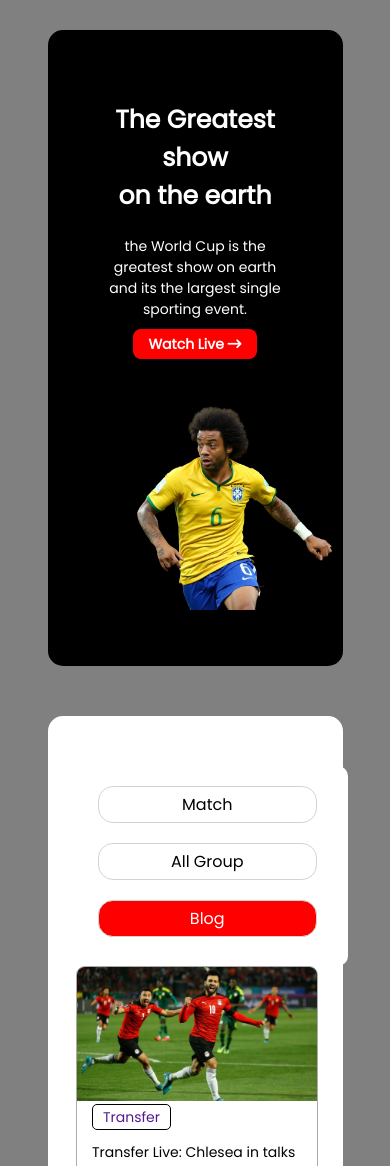
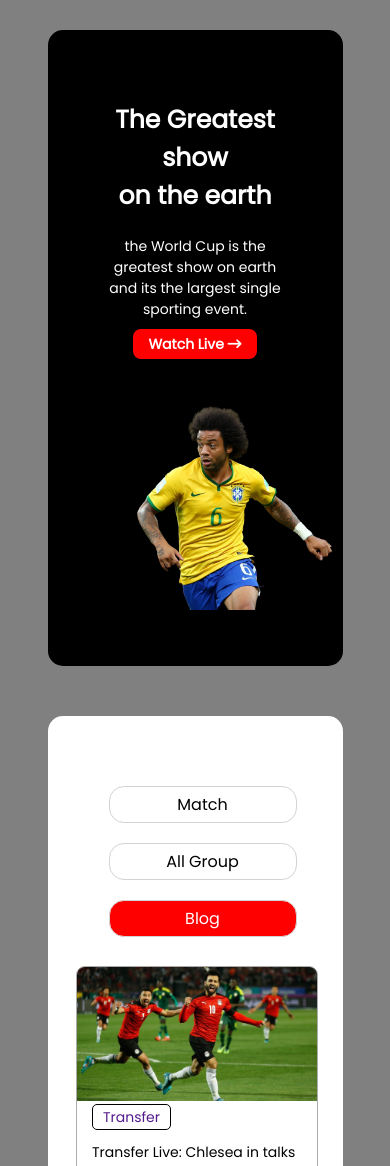
Before and after one commit to Sumankdatta/world-cup-football, a plain HTML site: page index.html in a window 390 px wide. Shown: the top 1166 px of the page. Drawn offline with Linux system fonts and the light colour scheme.

Commit message:
mobile-media

```diff
--- a/style.css
+++ b/style.css
@@ -222,13 +222,19 @@ hr {
 
     .side-manue {
         background-color: white;
+        flex-direction: column;
+        width: 100%;
+        margin-left: 0%;
+        padding: 0%;
+
 
     }
 
     .side-manue a {
         border: 1px solid lightgrey;
-        margin-left: 0%;
-        width: 75%;
+
+        width: 80%;
+
 
     }
 
```
